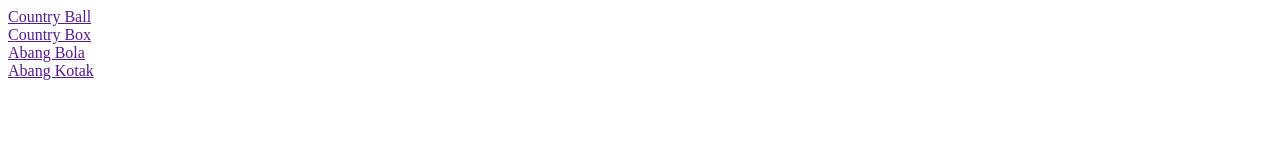
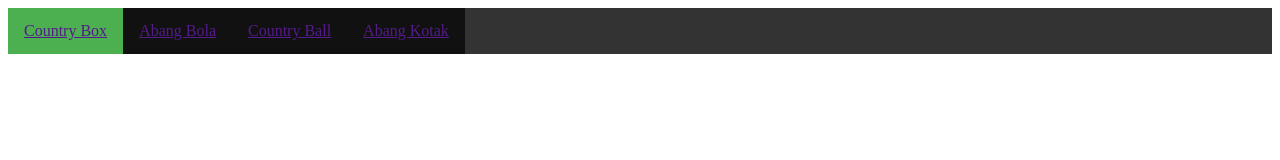
Before and after one commit to FawwazMayda/LearnWeb, a plain HTML site: page CSS Navbar/index.html in a window 1280 px wide. Drawn offline with Linux system fonts and the light colour scheme.

Commit message:
css for navbar

```diff
--- a/CSS Navbar/index.html
+++ b/CSS Navbar/index.html
@@ -9,10 +9,10 @@
 </head>
 <body>
     <ul>
-        <li><a href="">Country Ball</a></li>
-        <li><a href="">Country Box</a></li>
-        <li><a href="">Abang Bola</a></li>
-        <li><a href="">Abang Kotak</a></li>
+        <li class="horizontal-nav active"><a href="">Country Box</a></li>
+        <li class="horizontal-nav"><a href="">Abang Bola</a></li>
+        <li class="horizontal-nav"><a href="">Country Ball</a></li>
+        <li class="horizontal-nav"><a href="">Abang Kotak</a></li>
     </ul>
 </body>
 </html>
--- a/CSS Navbar/style.css
+++ b/CSS Navbar/style.css
@@ -2,4 +2,37 @@ ul {
     list-style: none;
     margin: 0;
     padding: 0;
+    background-color: #333;
+    overflow: hidden;
 }
+
+.vertical-nav {
+    display: block;
+    padding: 8px 16px;
+    text-decoration: none;
+    text-align: center;
+}
+
+.vertical-nav:hover {
+    background-color: azure;
+    color: white;
+}
+
+.horizontal-nav {
+    display: inline;
+    text-decoration: none;
+    padding: 14px 16px;
+    color: white;
+    background-color: #111;
+    float: left;
+}
+
+.horizontal-nav:hover {
+    background-color: azure;
+    color: white;
+}
+
+.active {
+    background-color: #4CAF50;
+    color: white;
+}
```
